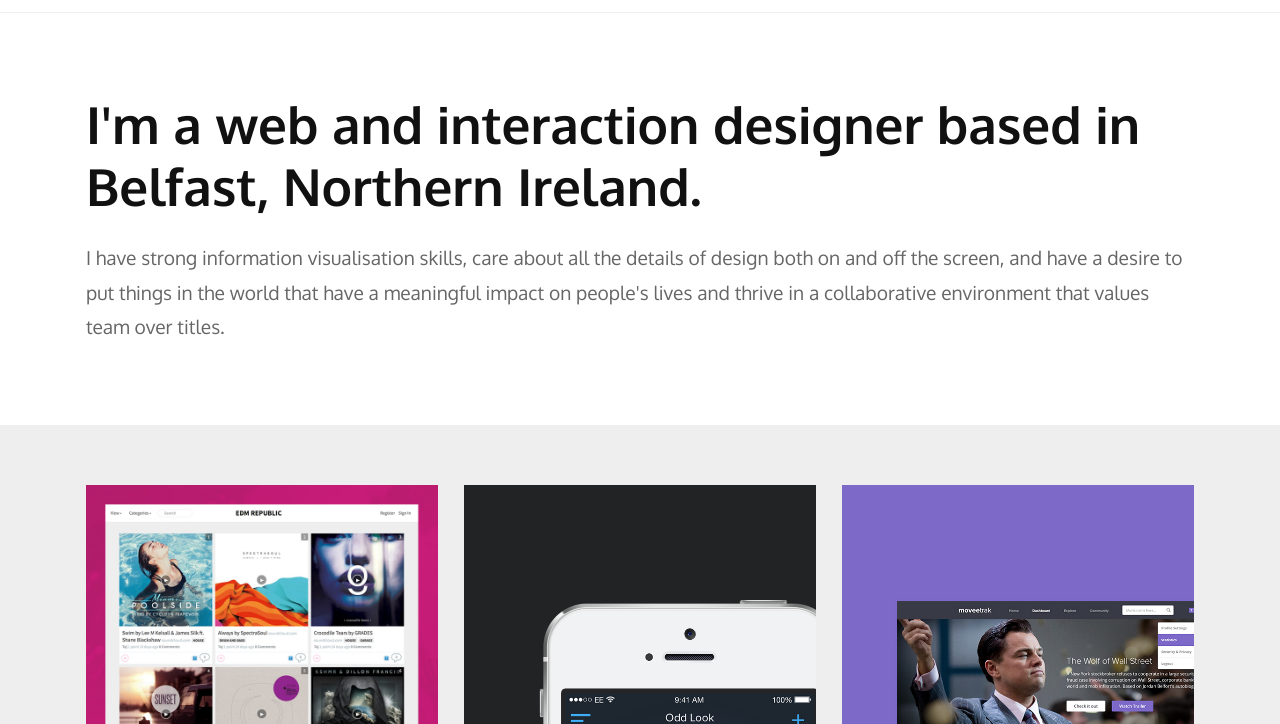
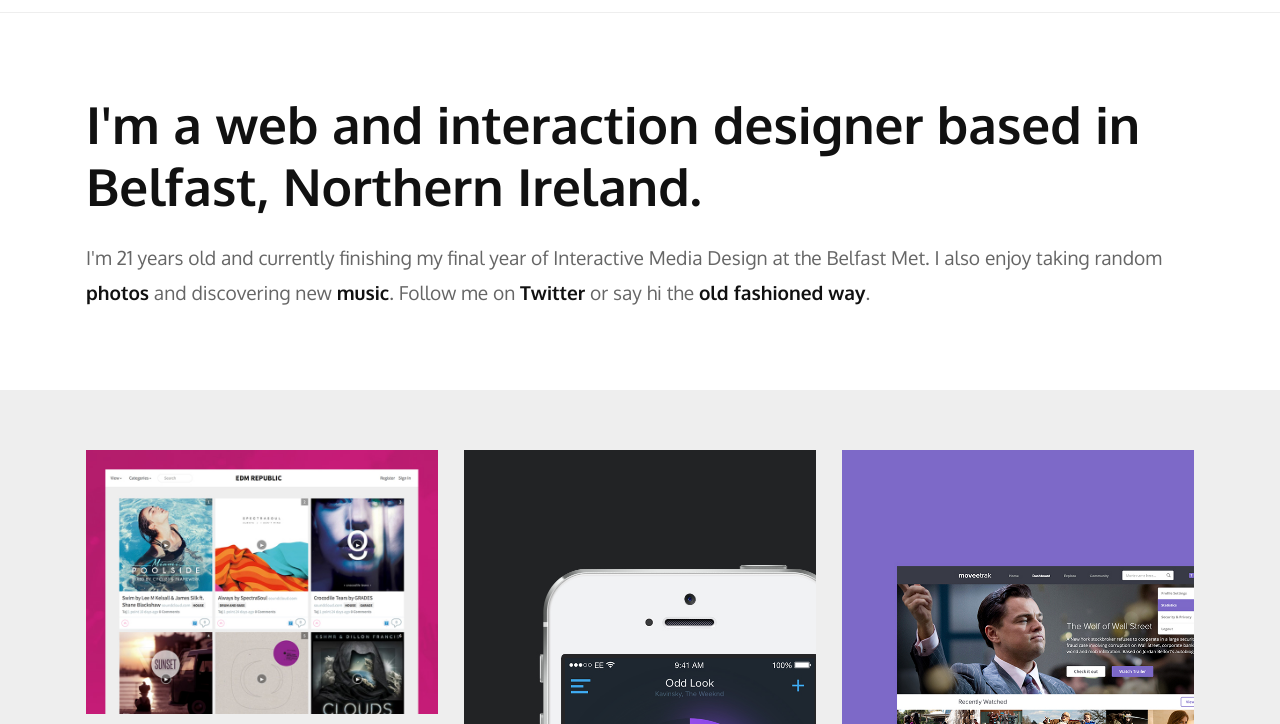
Before and after one commit to tajdid/old-site-repo, a plain HTML site: page index.html in a window 1280 px wide. Shown: the part 76-800 px from the top of the page. Drawn offline with Linux system fonts and the light colour scheme; files whose address does not match are found by name.

Commit message:
Changed about me copy

```diff
--- a/index.html
+++ b/index.html
@@ -37,7 +37,7 @@
     <div class="container">
       <h1>I'm a web and interaction designer based in Belfast, Northern Ireland.</h1>
 
-      <p>I have strong information visualisation skills, care about all the details of design both on and off the screen, and have a desire to put things in the world that have a meaningful impact on people's lives and thrive in a collaborative environment that values team over titles.</p>
+      <p>I'm 21 years old and currently finishing my final year of Interactive Media Design at the Belfast Met. I also enjoy taking random <a href="http://instagram.com/tajxrah" target="_blank">photos</a> and discovering new <a href="http://last.fm/user/tajdid" target="_blank">music</a>. Follow me on <a href="http://twitter.com/tajdidr" target="_blank">Twitter</a> or say hi the <a href="mailto:tajdidrahman@gmail.com?subject=Design%20Enquiry">old fashioned way</a>.</p>
     </div>
     <!-- /.container -->
   </section>
```
